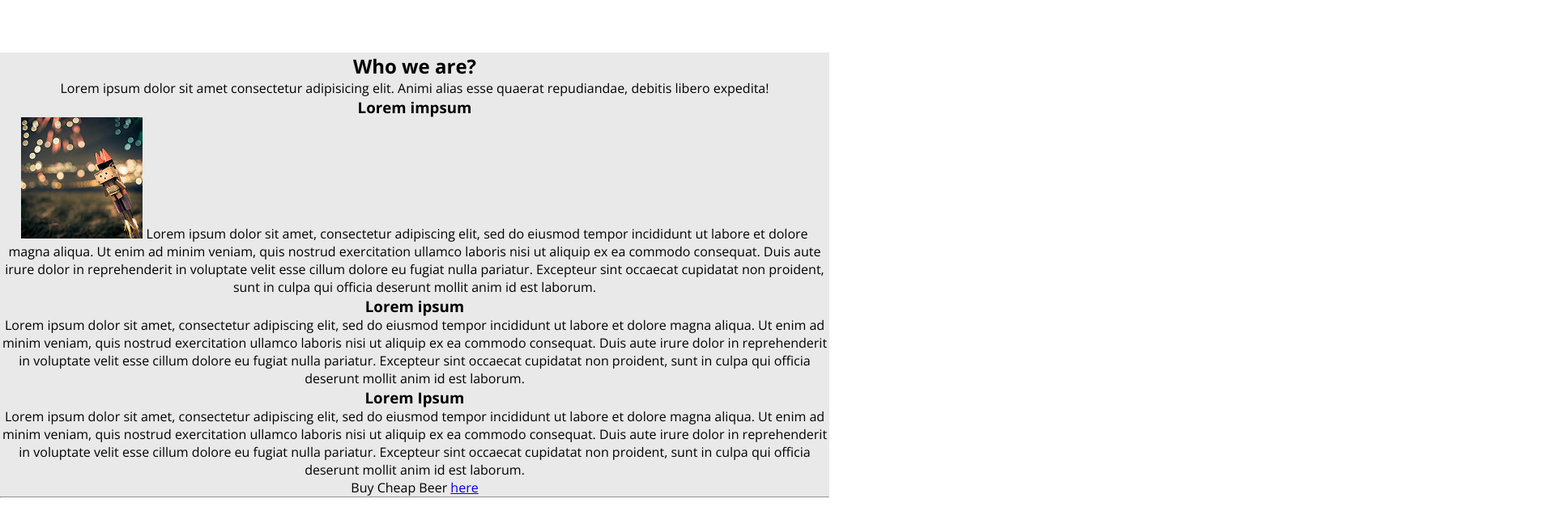
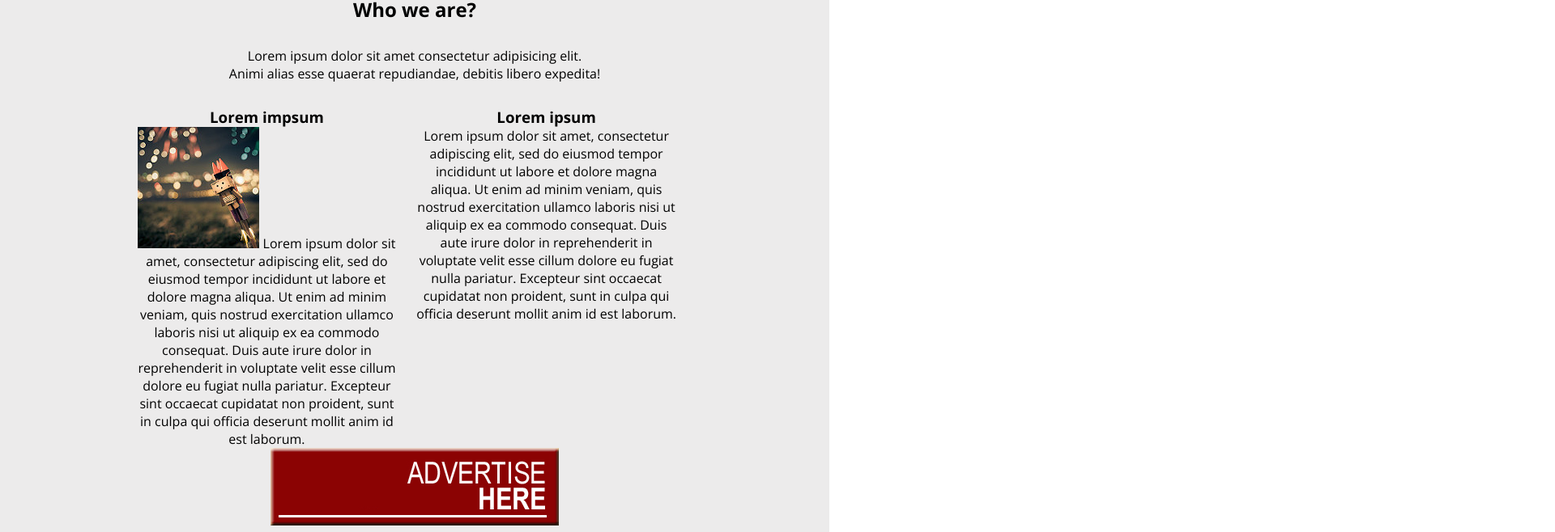
Before and after one commit to YaslokDev/Grupo4Entregable2, a plain HTML site: page index.html in a window 1280 px wide. Shown: the part 437-1095 px from the top of the page at 81% size, 1920 px wide, since content can reach past the window. Drawn offline with nearby package versions, Linux system fonts and the light colour scheme.

Commit message:
Cambios en la seccion who we are

```diff
--- a/css/style.css
+++ b/css/style.css
@@ -27,7 +27,12 @@ h1 {
 }
 
 h2 {
-  margin-top: 100px;
+  padding: 30px;
+  text-align: center;
+}
+
+h2 + p {
+  justify-content: center;
 }
 
 nav {
@@ -45,7 +50,6 @@ nav ul {
 
 nav ul li {
   float: left;
-  flex: 1;
 }
 
 nav ul li a {
@@ -57,7 +61,33 @@ nav ul li a {
 }
 
 #whoWeAre {
-  background: #e9e9e9;
+  background: #ecebeb;
   text-align: center;
   margin-top: 0;
 }
+
+article {
+  margin-top: 30px;
+}
+
+#whoWeAre article {
+  width: calc(33.3% - 20px);
+  margin-right: 20px;
+  display: inline-block;
+  vertical-align: top;
+}
+
+#whoWeAre .articulo-derecha1::before,
+#whoWeAre .articulo-derecha2::before {
+  content: "";
+  display: block;
+  width: 1px;
+  height: 100%;
+  position: absolute;
+  top: 0;
+  right: calc(-20px / 2);
+}
+
+#whoWeAre .articulo-derecha2::before {
+  right: calc(-100% - 20px);
+}
--- a/index.html
+++ b/index.html
@@ -31,9 +31,10 @@
   <main>
     <section id="whoWeAre">
       <h2>Who we are?</h2>
-      <p>Lorem ipsum dolor sit amet consectetur adipisicing elit. Animi alias esse quaerat repudiandae, debitis libero
+      <p>Lorem ipsum dolor sit amet consectetur adipisicing elit.</p>
+      <p>Animi alias esse quaerat repudiandae, debitis libero
         expedita!</p>
-      <article>
+      <article class="articulo-izquierda">
         <h3>Lorem impsum</h3>
         <p>
           <img src="./img/1.jpg" alt="alternate_text">
@@ -46,7 +47,7 @@
           culpa qui officia deserunt mollit anim id est laborum.
         </p>
       </article>
-      <article>
+      <article class="articulo-derecha1">
         <h3>Lorem ipsum</h3>
         <p>
           Lorem ipsum dolor sit amet, consectetur adipiscing elit, sed do eiusmod
@@ -58,7 +59,10 @@
           mollit anim id est laborum.
         </p>
       </article>
-      <article>
+      <aside>
+        <img src="/img/ad.png" alt="Ad venta cerveza"><a href="https://www.sagardoa.eus/"></a>
+      </aside>
+      <article class="articulo-derecha2">
         <h3>Lorem Ipsum</h3>
         <p>
           Lorem ipsum dolor sit amet, consectetur adipiscing elit, sed do eiusmod
@@ -70,9 +74,7 @@
           mollit anim id est laborum.
         </p>
       </article>
-      <aside>
-        <p>Buy Cheap Beer <a href="https://www.sagardoa.eus/"> here</a></p>
-      </aside>
+
     </section>
 
     <hr>
```
